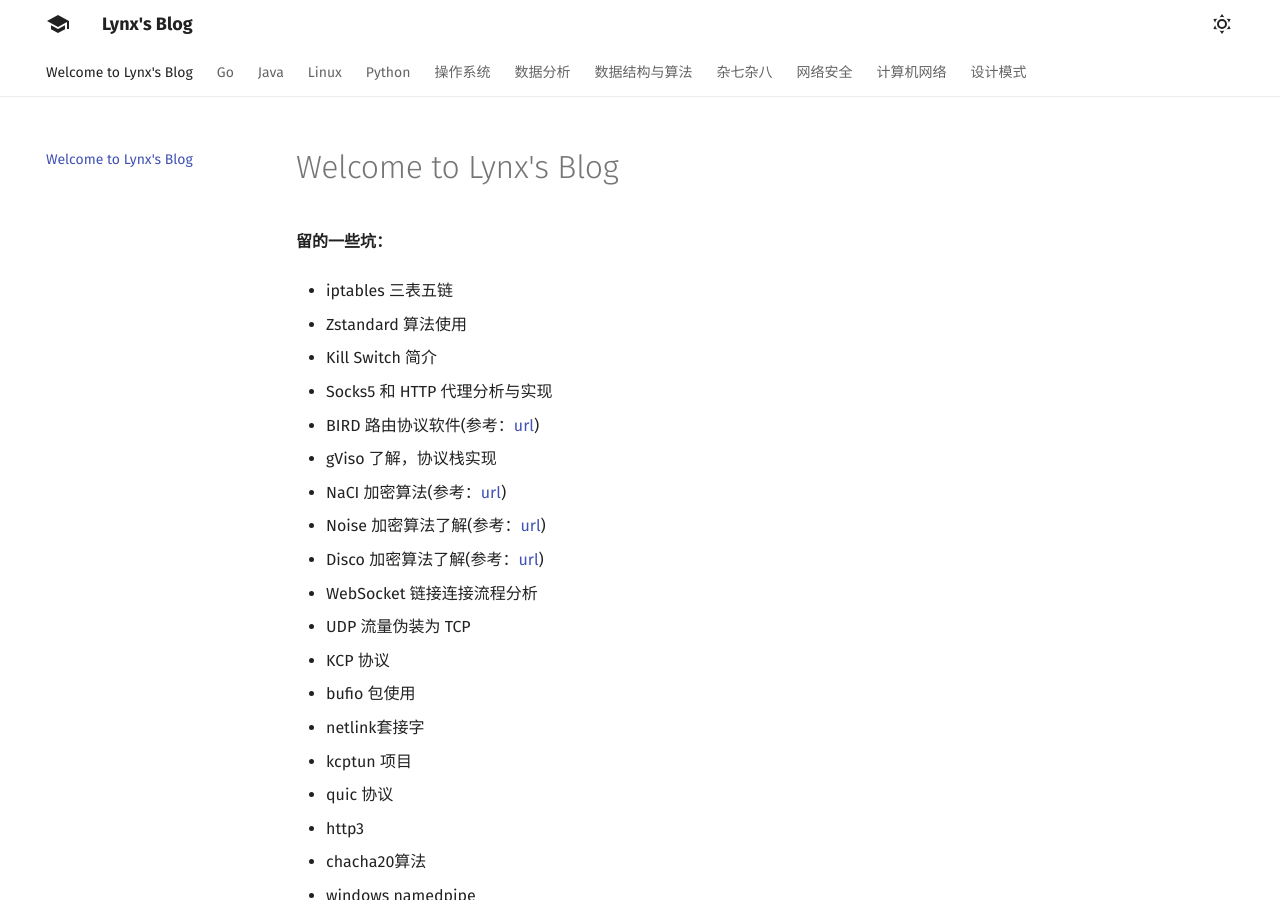
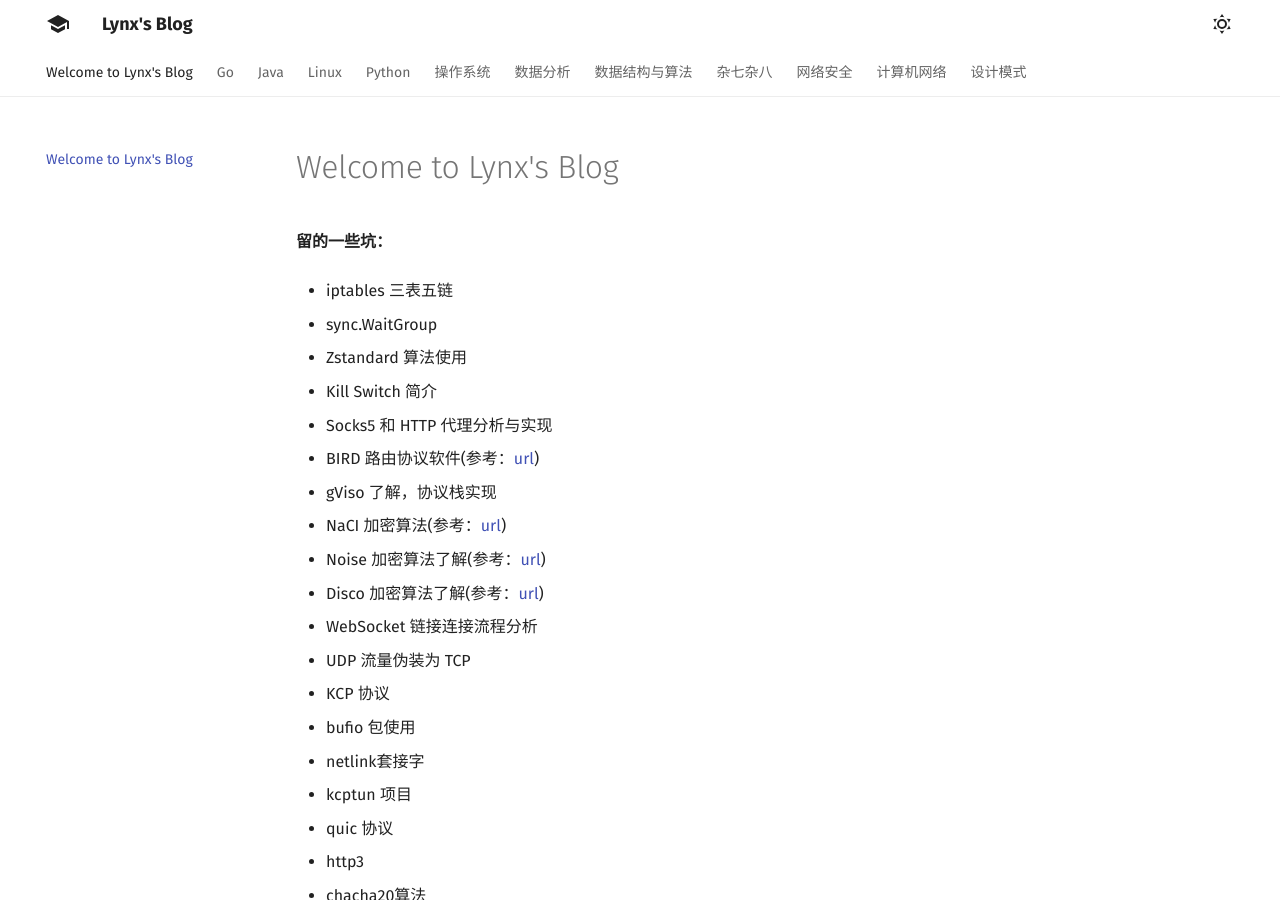
Before and after one commit to 1314liuwei/blog, an MkDocs documentation site: the page built from docs/index.md, in a window 1280 px wide and 900 px high. Built offline with MkDocs 1.6.1 and Material for MkDocs 9.7.7, drawn with Linux system fonts in a browser that asks for light colours.

Commit message:
2023/07/14 周五

```diff
--- a/docs/index.md
+++ b/docs/index.md
@@ -3,6 +3,8 @@
 **留的一些坑：**
 
 - iptables 三表五链
+
+- sync.WaitGroup
 
 - Zstandard 算法使用
 
```
